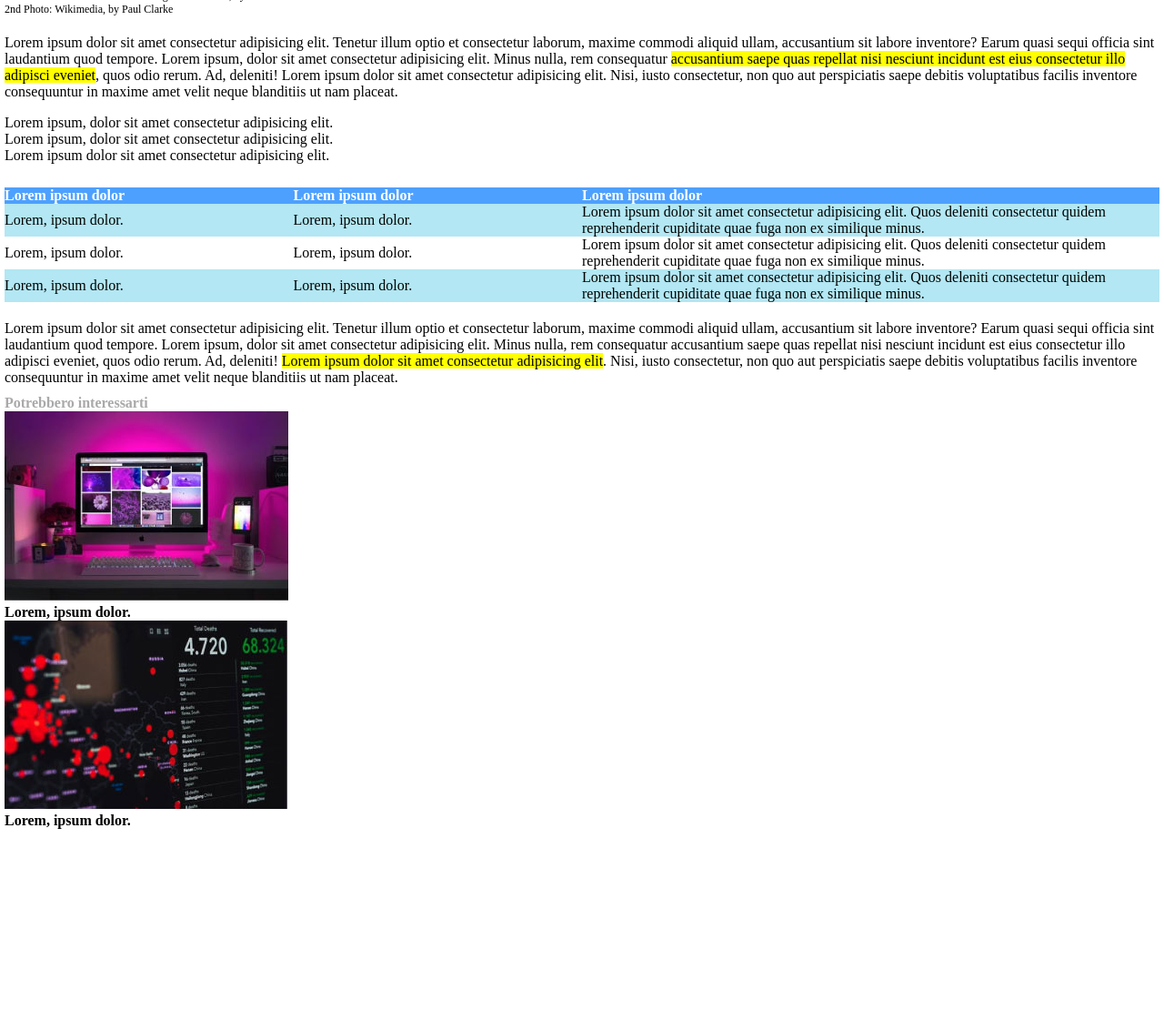
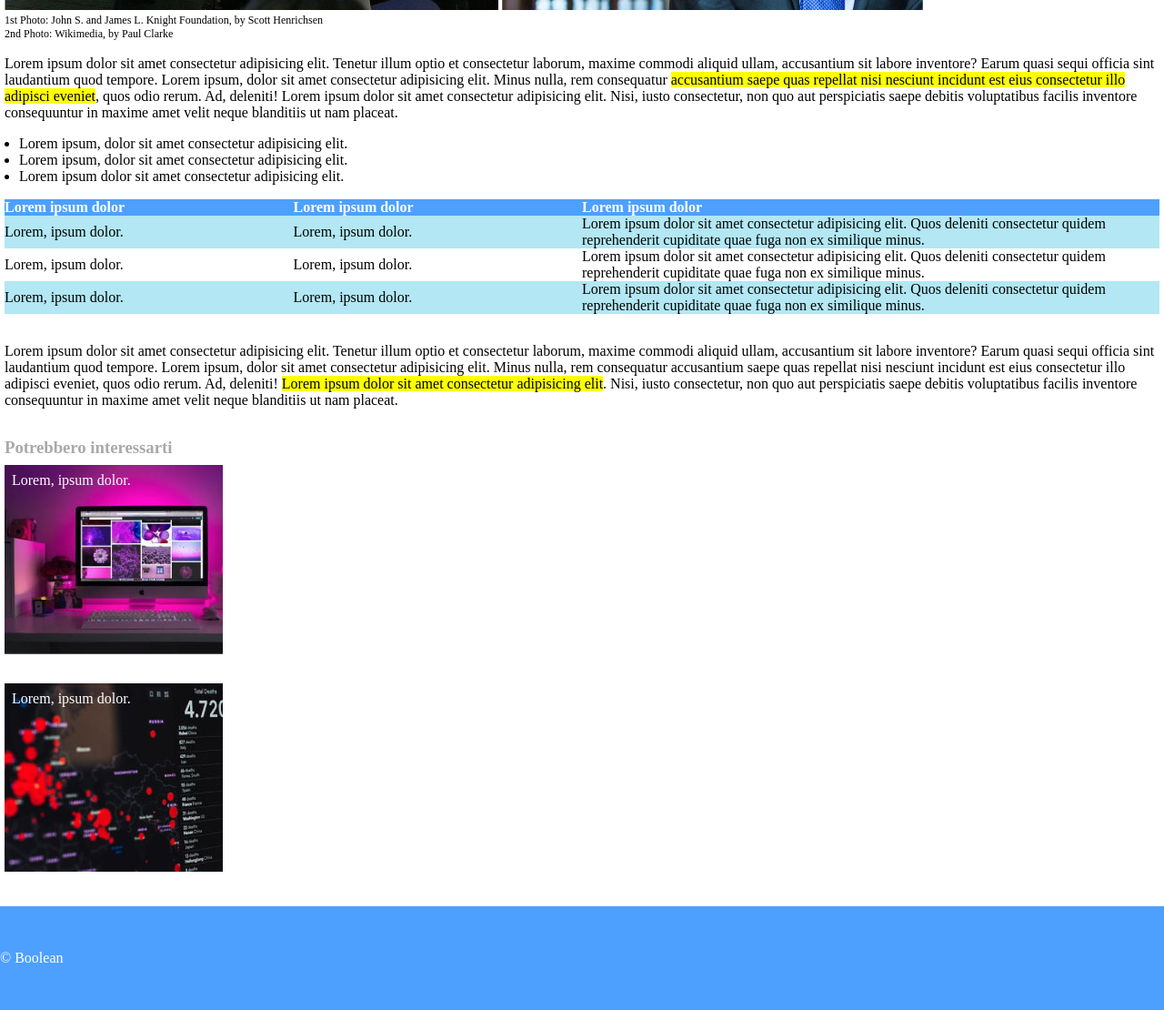
Before and after one commit to IsabellaCazzamali/html-css-booleaner, a plain HTML site: page index.html in a window 1280 px wide. Shown: the part 520-1630 px from the top of the page at 91% size. Before the commit the page ends 1436 px from the top, so only its background shows below. Drawn offline with Linux system fonts and the light colour scheme.

Commit message:
Fix overall design

```diff
--- a/css/style.css
+++ b/css/style.css
@@ -26,6 +26,10 @@
     padding: 5px;
 }
 
+h1{
+    font-size: 2rem;
+}
+
 .pt_1{
     padding-top: 1rem;
 }
@@ -34,28 +38,31 @@ h5 {
     color: #aaa9a9;
 }
 
-.blue_highlight {
-    color: rgb(27, 161, 244);
+.author_link {
+    color: rgb(52, 180, 232, 1);
+    text-decoration: none;
 }
 
 h6 {
     color: #aaa9a9;
 }
 
-section {
-    padding-top: 10px;
-}
-
 .photo-caption {
     font-size: 12px;
 }
 
-p {
-    padding-top: 10px;
+.py_1 {
+    padding-top: 1rem;
+    padding-bottom: 1rem;
 }
 
-p > span {
-    background-color: yellow;
+.py_2{
+    padding-top: 2rem;
+    padding-bottom: 2rem;
+}
+
+.pl_1{
+    padding-left: 1rem;
 }
 
 thead {
@@ -83,11 +90,29 @@ table {
     border-spacing: 0;
 }
 
-h4{
+h3{
     color: #aaa9a9;
+    padding-bottom: 0.5rem;
 }
 
-.photo_text{
-    color: black;
+.related_article{
+    width: 240px;
+    height: 240px;
+    color: white;
+    padding: 0.5rem;
+    background-repeat: no-repeat;
+}
 
+#monitor{
+    background-image: url(../img/monitor.jpg);
 }
+
+#graph{
+    background-image: url(../img/graph.jpg);
+}
+
+footer{
+    padding: 3rem 0;
+    background-color: rgba(77, 160, 254, 1);
+    color: white;
+}
--- a/index.html
+++ b/index.html
@@ -21,41 +21,39 @@
 
         <article>
 
-            <section>
-                <h1>
+            <header>
+                <h1 class="pt_1">
                     Internet deve essere al servizio del "bene pubblico": il manifesto di Tim Berners-Lee
                 </h1>
                 <h5>
-                    Scritto da <span class="blue_highlight">The Booleaner</span>
+                    Scritto da <a href="#" class="author_link">The Booleaner</a>
                 </h5>
                 <h6>
                     il 10/10/2020
                 </h6>
 
-            </section>
+            </header>
             <!-- End section article title -->
 
-            <section>
-                <img src="./img/tim-1.jpg" alt="Tim Berners-Lee a una conferenza" class="photo-tim">
-                <img src="./img/tim-2.jpg" alt="foto mezzo busto di Tim Berners-Lee" class="photo-tim">
+            <div class="content">
+                <div class="images pt_1">
+                    <img src="./img/tim-1.jpg" alt="Tim Berners-Lee a una conferenza" class="photo-tim">
+                    <img src="./img/tim-2.jpg" alt="foto mezzo busto di Tim Berners-Lee" class="photo-tim">
+                </div>
                 <div class="photo-caption">
-                    1st Photo: John S. and James L. Knight Foundation, by Scott Henrichsen
-                    <br>
-                    2nd Photo: Wikimedia, by Paul Clarke
+                        <div>1st Photo: John S. and James L. Knight Foundation, by Scott Henrichsen</div>
+
+                        <div>2nd Photo: Wikimedia, by Paul Clarke</div>
                 </div>
-            </section>
-            <!-- End Tim Berners-Lee photos -->
 
-            <section>
-                <p>
-                    Lorem ipsum dolor sit amet consectetur adipisicing elit. Tenetur illum optio et consectetur laborum, maxime commodi aliquid ullam, accusantium sit labore inventore? Earum quasi sequi officia sint laudantium quod tempore. Lorem ipsum, dolor sit amet consectetur adipisicing elit. Minus nulla, rem consequatur <span>accusantium saepe quas repellat nisi nesciunt incidunt est eius consectetur illo adipisci eveniet</span>, quos odio rerum. Ad, deleniti! Lorem ipsum dolor sit amet consectetur adipisicing elit. Nisi, iusto consectetur, non quo aut perspiciatis saepe debitis voluptatibus facilis inventore consequuntur in maxime amet velit neque blanditiis ut nam placeat.
+                <!-- End Tim Berners-Lee photos -->
+
+                <p  class="py_1">
+                    Lorem ipsum dolor sit amet consectetur adipisicing elit. Tenetur illum optio et consectetur laborum, maxime commodi aliquid ullam, accusantium sit labore inventore? Earum quasi sequi officia sint laudantium quod tempore. Lorem ipsum, dolor sit amet consectetur adipisicing elit. Minus nulla, rem consequatur <mark>accusantium saepe quas repellat nisi nesciunt incidunt est eius consectetur illo adipisci eveniet</mark>, quos odio rerum. Ad, deleniti! Lorem ipsum dolor sit amet consectetur adipisicing elit. Nisi, iusto consectetur, non quo aut perspiciatis saepe debitis voluptatibus facilis inventore consequuntur in maxime amet velit neque blanditiis ut nam placeat.
                 </p>
+                <!-- End paragraph -->
 
-            </section>
-            <!-- End section paragraph -->
-
-            <section class="pt_1">
-                <ul>
+                <ul class="pl_1">
                     <li>
                         Lorem ipsum, dolor sit amet consectetur adipisicing elit.
                     </li>
@@ -66,10 +64,8 @@
                         Lorem ipsum dolor sit amet consectetur adipisicing elit.
                     </li>
                 </ul>
-            </section>
-            <!-- End section unordered list -->
+                <!-- End unordered list -->
 
-            <section>
                 <table class="pt_1">
                     <thead class="text-indentetion">
                         <tr>
@@ -96,34 +92,35 @@
                         </tr>
                     </tbody>
                 </table>
-            </section>
-            <!-- End section table -->
+                <!-- End section table -->
 
-            <section>
-                <p>
-                    Lorem ipsum dolor sit amet consectetur adipisicing elit. Tenetur illum optio et consectetur laborum, maxime commodi aliquid ullam, accusantium sit labore inventore? Earum quasi sequi officia sint laudantium quod tempore. Lorem ipsum, dolor sit amet consectetur adipisicing elit. Minus nulla, rem consequatur accusantium saepe quas repellat nisi nesciunt incidunt est eius consectetur illo adipisci eveniet, quos odio rerum. Ad, deleniti! <span>Lorem ipsum dolor sit amet consectetur adipisicing elit</span>. Nisi, iusto consectetur, non quo aut perspiciatis saepe debitis voluptatibus facilis inventore consequuntur in maxime amet velit neque blanditiis ut nam placeat.
+                <p class="py_2">
+                    Lorem ipsum dolor sit amet consectetur adipisicing elit. Tenetur illum optio et consectetur laborum, maxime commodi aliquid ullam, accusantium sit labore inventore? Earum quasi sequi officia sint laudantium quod tempore. Lorem ipsum, dolor sit amet consectetur adipisicing elit. Minus nulla, rem consequatur accusantium saepe quas repellat nisi nesciunt incidunt est eius consectetur illo adipisci eveniet, quos odio rerum. Ad, deleniti! <mark>Lorem ipsum dolor sit amet consectetur adipisicing elit</mark>. Nisi, iusto consectetur, non quo aut perspiciatis saepe debitis voluptatibus facilis inventore consequuntur in maxime amet velit neque blanditiis ut nam placeat.
                 </p>
+                <!-- End section paragraph -->
 
-            </section>
-            <!-- End section paragraph -->
+            </div>
         </article>
-        <section>
-            <h4>
+
+
+        <section class="related_articles">
+            <h3>
                 Potrebbero interessarti
-                <div class="photo_container">
-                    <img src="../html-css-booleaner/img/monitor.jpg" alt="Monitor" class="photo_extra">
-                    <div class="photo_text">Lorem, ipsum dolor.</div>
+            </h3>
+                <div id="monitor" class="related_article">
+                    Lorem, ipsum dolor.
                 </div>
-                <div class="photo_container">
-                    <img src="../html-css-booleaner/img/graph.jpg" alt="Graphic" class="photo_extra">
-                    <div class="photo_text">Lorem, ipsum dolor.</div>
+                <div id="graph" class="related_article">
+                    Lorem, ipsum dolor.
                 </div>
-            </h4>
         </section>
         <!-- End section more -->
     </main>
     <!-- /#main_style -->
-
+    <footer>
+        <div>&copy; Boolean</div>
+    </footer>
+    <!-- #site_footer -->
 
 </body>
 </html>
```
